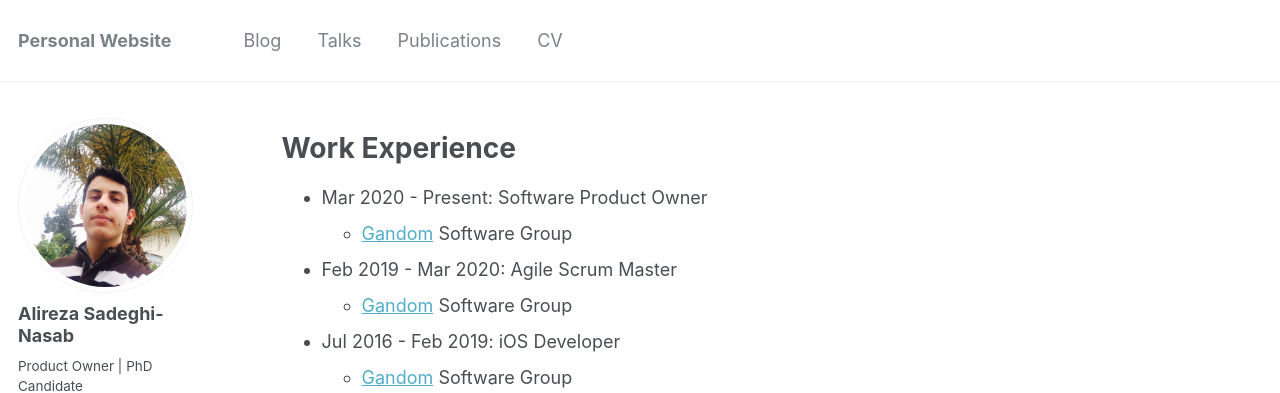
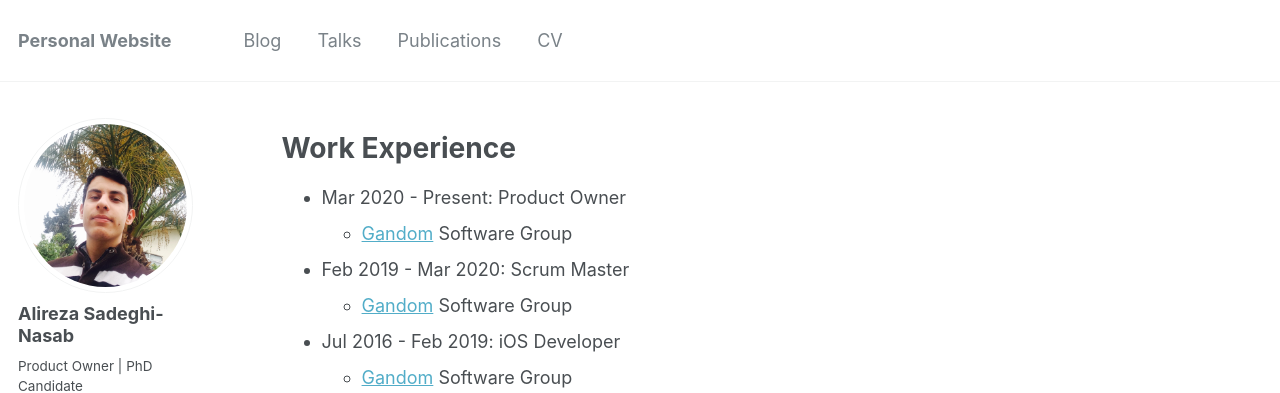
Before and after one commit to AlirezaSN/AlirezaSN.github.io, a Jekyll site: the page built from _pages/cv.md, in a window 1280 px wide and 1200 px high. Shown: the top 393 px of the window. Built offline with Jekyll 4.4.1, drawn with Linux system fonts in a browser that asks for light colours; some web fonts are replaced.

Commit message:
add some changes for resume

```diff
--- a/_pages/cv.md
+++ b/_pages/cv.md
@@ -11,10 +11,10 @@ redirect_from:
 
 Work Experience
 ======
-* Mar 2020 - Present: Software Product Owner
+* Mar 2020 - Present: Product Owner
   * [Gandom](http://gandom.co) Software Group
 
-* Feb 2019 - Mar 2020: Agile Scrum Master
+* Feb 2019 - Mar 2020: Scrum Master
   * [Gandom](http://gandom.co) Software Group
 
 * Jul 2016 - Feb 2019: iOS Developer
```
Also changed, not shown: _pages/about.md (+1 -1 lines), 3 other files.
